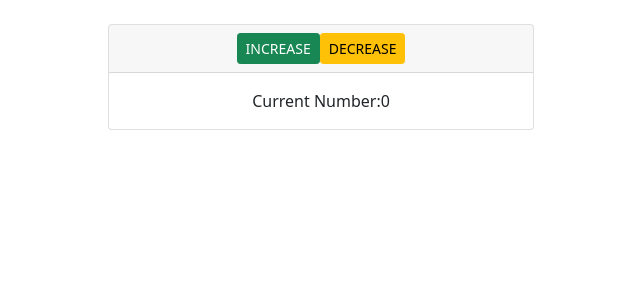
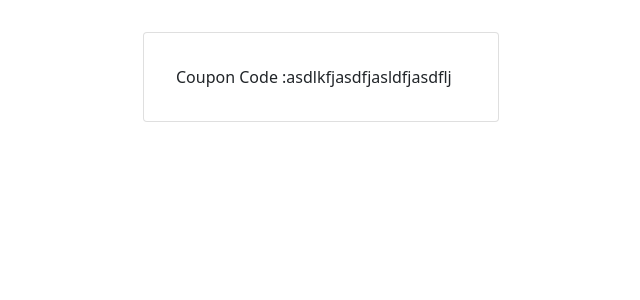
Before and after one commit to chinovieza/simplify-react, a React (Create React App) app in the folder my-first-react/: page / in a window 1280 px wide. Shown: the top 300 px of the page, without its empty margins (319-959 px from the left). Built offline with nearby package versions, Linux system fonts and the light colour scheme.

Commit message:
State with props

```diff
--- a/my-first-react/src/App.js
+++ b/my-first-react/src/App.js
@@ -1,38 +1,24 @@
-import React, {useState} from 'react';
+import React, { Component } from 'react';
 import 'bootstrap/dist/css/bootstrap.min.css';
+import Coupon from './Coupon';
 
-const App = () => {
+class App extends Component {
 
-    const [dataState, setDataState] = useState({
-        counter: 0
-    });
+    secretWord = 'asdlkfjasdfjasldfjasdflj';
 
-    const plusHandler = () => {
-        setDataState({
-            counter: dataState.counter + 1
-        });
+    sharedHandler = () => {
+        return this.secretWord;
     }
 
-    const minusHandler = () => {
-        setDataState({
-            counter: dataState.counter - 1
-        });
-    }
-
-    return(
-        <div className="col-4 mx-auto mt-4">
-            <div className="card text-center">
-                <div className="card-header">
-                    <button className="btn btn-sm btn-success mr-1" onClick={plusHandler}>INCREASE</button>
-                    <button className="btn btn-sm btn-warning mr-1" onClick={minusHandler}>DECREASE</button>
-                </div>
-                <div className="card-body">
-                    Current Number:
-                    {dataState.counter}
+    render() {
+        return (
+            <div className="container">
+                <div className="row mt-4">
+                    <Coupon getCoupon={this.sharedHandler} />
                 </div>
             </div>
-        </div>
-    )
+        )
+    }
 }
 
 export default App;
--- /dev/null
+++ b/my-first-react/src/Coupon.js
@@ -0,0 +1,20 @@
+import React, { Component } from 'react';
+
+class Coupon extends Component {
+    render() {
+        return(
+            <div className="col col-sm-6 col-lg-4 mt-2 mx-auto">
+                <div className="card">
+                    <div className="card-body m-3">
+                        <span className="mr-2">Coupon Code :</span>
+                        <span className="mr-2">
+                            {this.props.getCoupon()}
+                        </span>
+                    </div>
+                </div>
+            </div>
+        )
+    }
+}
+
+export default Coupon;
```
Also changed, not shown: my-first-react/src/App-5-3.js (added, +38 -0 lines).
